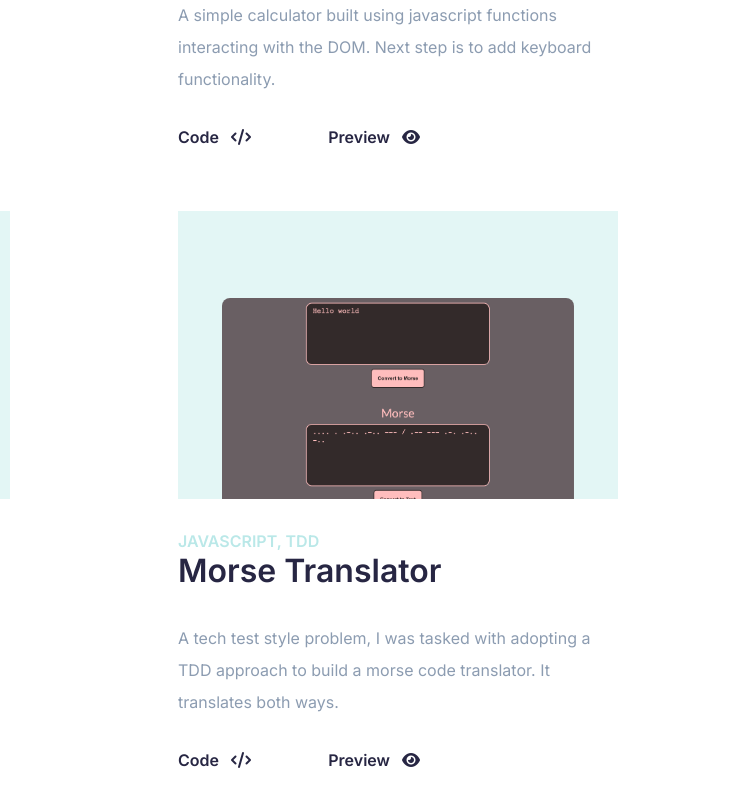
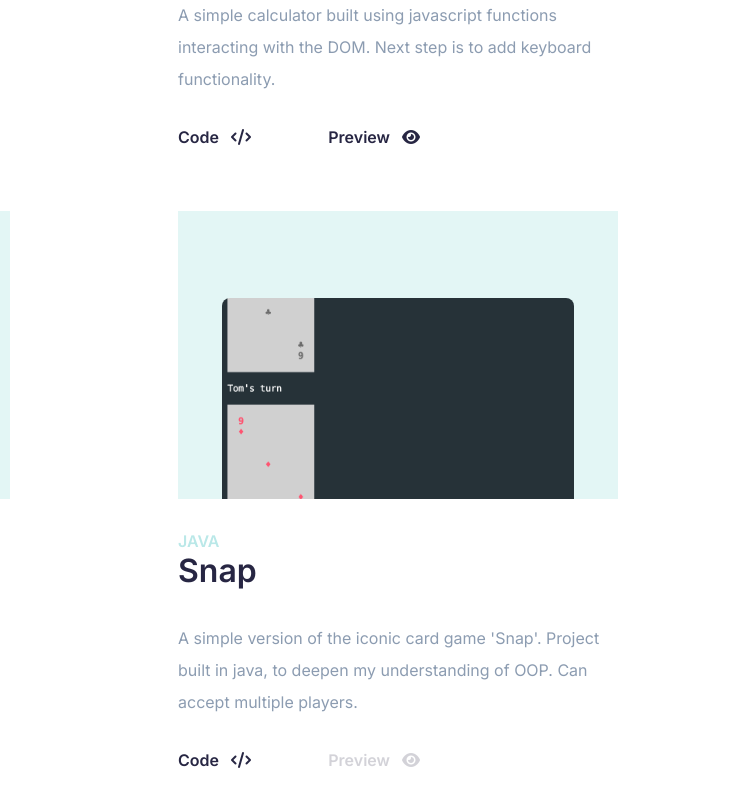
Before and after one commit to jjgray90/oxna-portfolio, a plain HTML site: page index.html in a window 1280 px wide. Shown: the part 1818-2616 px from the top of the page, 546-1280 px from the left. Drawn offline with Linux system fonts and the light colour scheme.

Commit message:
added card-game to portfolio

```diff
--- a/data.js
+++ b/data.js
@@ -27,6 +27,14 @@ const dataArr = [
     imgAlt: "Screenshot of punk api website",
   },
   {
+    title: "Snap",
+    skillTags: ["Java"],
+    text: "A simple version of the iconic card game 'Snap'. Project built in java, to deepen my understanding of OOP. Can accept multiple players.",
+    gitHub: "https://github.com/jjgray90/card-game",
+    img: "assets/images/snap.png",
+    imgAlt: "Screenshot of snap game",
+  },
+  {
     title: "Morse Translator",
     skillTags: ["Javascript", "TDD"],
     text: "A tech test style problem, I was tasked with adopting a TDD approach to build a morse code translator. It translates both ways.",
@@ -35,6 +43,7 @@ const dataArr = [
     img: "assets/images/morse-code.png",
     imgAlt: "Morse Translator",
   },
+
   {
     title: "Bojo Covo",
     skillTags: ["Javascript"],
--- a/projects.js
+++ b/projects.js
@@ -25,8 +25,12 @@ const getProjects = () => {
                       Code
                       <i class="projects__project-grid-card-content-links-item-icon fa-solid fa-code"></i>
                   </a>
-                  <a class="projects__project-grid-card-content-links-item"
-                    href=${project.liveSite} target="_blank">
+                  <a class="projects__project-grid-card-content-links-item ${
+                    project.liveSite ? "" : "projects__project-grid-card-content-links-item--grey"
+                  }"
+                    ${
+                      project.liveSite ? `href=${project.liveSite}` : null
+                    } target="_blank">
                     Preview
                     <i class="projects__project-grid-card-content-links-item-icon fa-solid fa-eye"></i>
                   </a>
--- a/scss/_projects.scss
+++ b/scss/_projects.scss
@@ -71,8 +71,13 @@
           justify-content: space-between;
           font-weight: 600;
 
-          .projects__project-grid-card-content-links-item-icon {
-            padding-left: 0.5rem;
+          .projects__project-grid-card-content-links-item {
+            &--grey {
+              opacity: 0.2;
+            }
+            .projects__project-grid-card-content-links-item-icon {
+              padding-left: 0.5rem;
+            }
           }
         }
       }
```
Also changed, not shown: assets/images/snap.png (added), scss/styles.css.
